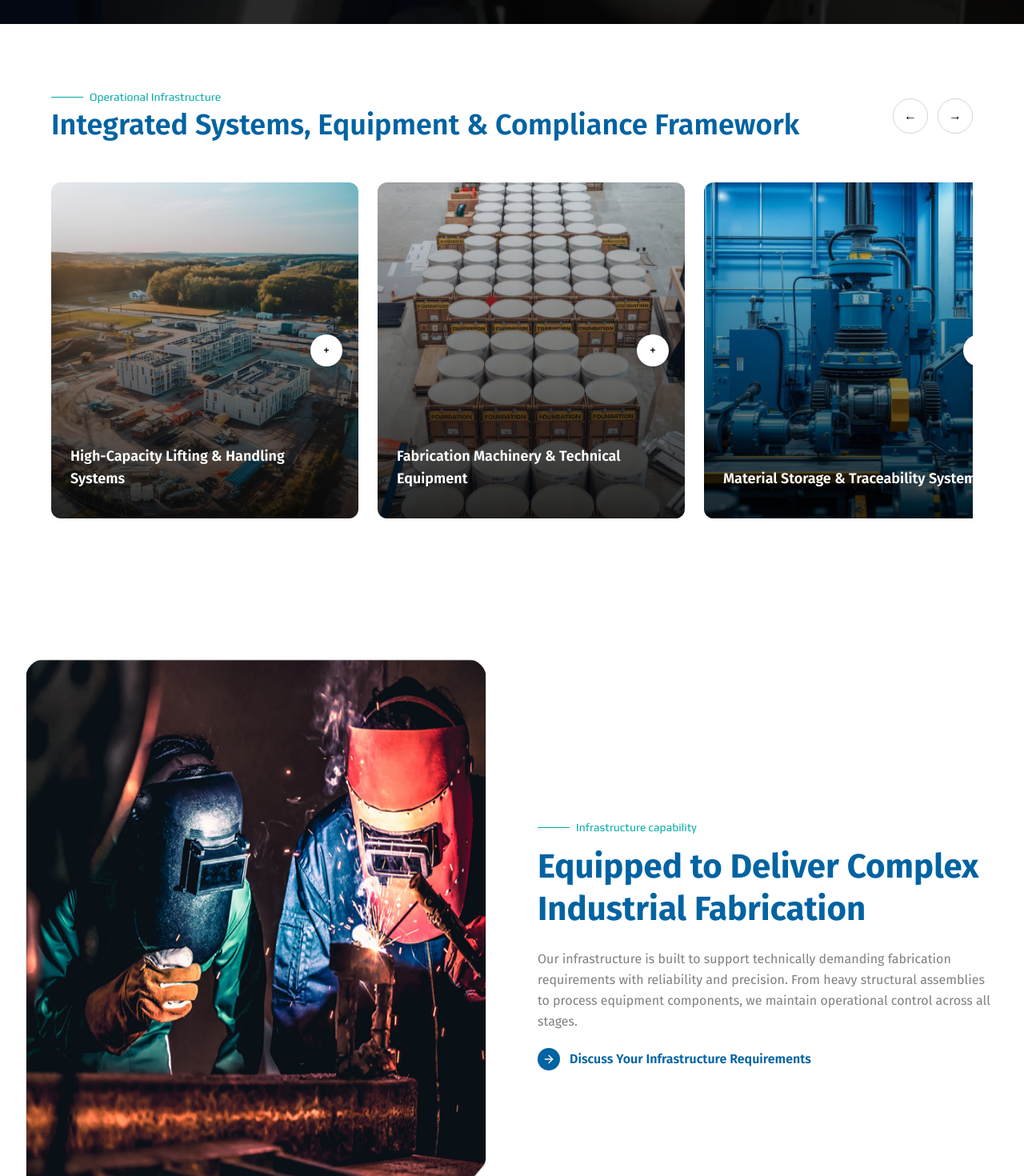
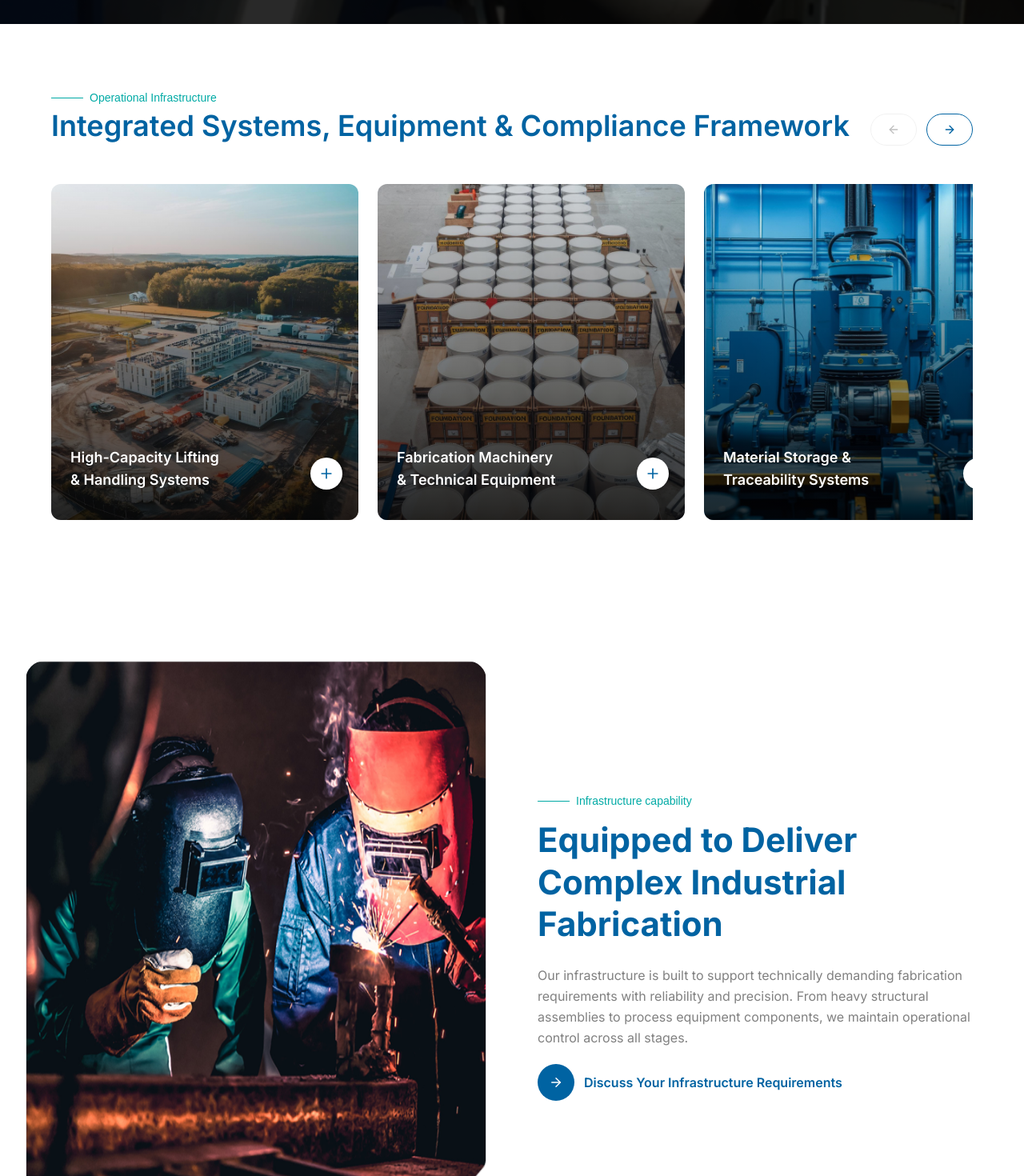
Before and after one commit to akshay-invennico/joule-engineering, a Next.js app: page /infrastructure in a window 1280 px wide. Shown: the part 2540-4010 px from the top of the page at 80% size. Built offline with nearby package versions, Linux system fonts and the light colour scheme.

Commit message:
fix: font family

```diff
--- a/src/app/about/Clients.tsx
+++ b/src/app/about/Clients.tsx
@@ -7,6 +7,8 @@ import simem from '../../../public/icons/simem.svg'
 import godrej from '../../../public/icons/godrej.svg'
 import ITT from '../../../public/icons/ITT.svg'
 import thermax from '../../../public/icons/thermax.svg'
+import Link from 'next/link';
+import routes from '../routes';
 
 const Clients = () => {
   const clientLogos = [
@@ -43,10 +45,10 @@ const Clients = () => {
       </div>
 
       <div className="text-center">
-        <button className="inline-flex items-center gap-2 text-primary font-semibold text-sm hover:gap-3 transition-all">
+        <Link href={routes.clients} className="inline-flex items-center gap-2 text-primary font-semibold text-sm hover:gap-3 transition-all">
           <span>View All Clients</span>
           <ChevronRight size={18} />
-        </button>
+        </Link>
       </div>
     </div>
   )
--- a/src/app/globals.css
+++ b/src/app/globals.css
@@ -1,10 +1,14 @@
-@import url('https://fonts.googleapis.com/css2?family=Fira+Sans:ital,wght@0,100;0,200;0,300;0,400;0,500;0,600;0,700;0,800;0,900;1,100;1,200;1,300;1,400;1,500;1,600;1,700;1,800;1,900&family=Play:wght@400;700&display=swap');
+@import url('https://fonts.googleapis.com/css2?family=Inter:ital,opsz,wght@0,14..32,100..900;1,14..32,100..900&family=Manrope:wght@200..800&family=Roboto:ital,wght@0,100..900;1,100..900&display=swap');
 @import "tailwindcss";
 @config "../../tailwind.config.ts";
 @import 'leaflet/dist/leaflet.css';
 
 body {
-  font-family: "Fira Sans", Arial, Helvetica, sans-serif;
+  font-family: "Inter", sans-serif;
+}
+
+h1 {
+  font-family: "Manrope", sans-serif;
 }
 
 @layer components {
--- a/src/app/infrastructure/Capability.tsx
+++ b/src/app/infrastructure/Capability.tsx
@@ -45,8 +45,8 @@ const Capability = () => {
               href="/capabilities"
               className="group inline-flex items-center gap-3 text-white font-semibold rounded-full transition-all"
             >
-              <span className="bg-primary text-white p-1.5 rounded-full">
-                <ArrowRight size={16} />
+              <span className="bg-primary text-white p-3.5 rounded-full">
+                <ArrowRight size={18} />
               </span>
               <span className="text-base text-primary">Discuss Your Infrastructure Requirements</span>
 
--- a/src/app/infrastructure/Operational.tsx
+++ b/src/app/infrastructure/Operational.tsx
@@ -6,6 +6,7 @@ import operational1 from "../../../public/assets/infrastructure/operational1.jpg
 import operational2 from "../../../public/assets/infrastructure/operational2.jpg";
 import operational3 from "../../../public/assets/infrastructure/operational3.jpg";
 import operational4 from "../../../public/assets/infrastructure/operational4.jpg";
+import { ArrowLeft, ArrowRight, CircleX, Cross, Plus } from "lucide-react";
 
 const data = [
   {
@@ -79,18 +80,20 @@ export default function Operational() {
           </h2>
         </div>
 
-        <div className="flex gap-3">
+        <div className="flex justify-end gap-3 mt-8">
           <button
             onClick={prev}
-            className="w-11 h-11 rounded-full border border-gray-300 bg-white hover:bg-[#0F2B46] hover:text-white transition"
+            disabled={index === 0}
+            className="w-[58px] h-[40px] px-5 py-2 rounded-full border border-[#E4E4E4] flex items-center justify-center text-[#808080] disabled:opacity-50 cursor-pointer"
           >
-            ←
+            <ArrowLeft size={20} />
           </button>
           <button
             onClick={next}
-            className="w-11 h-11 rounded-full border border-gray-300 bg-white hover:bg-[#0F2B46] hover:text-white transition"
+            disabled={index >= data.length - 1}
+            className="w-[58px] h-[40px] px-5 py-2 rounded-full border border-primary flex items-center justify-center text-primary disabled:opacity-50 cursor-pointer"
           >
-            →
+            <ArrowRight size={20} />
           </button>
         </div>
       </div>
@@ -118,17 +121,19 @@ export default function Operational() {
 
               <div className="absolute inset-0 bg-linear-to-t from-black/80 via-black/40 to-transparent" />
 
-              <button
-                onClick={() => toggleCard(i)}
-                className="absolute right-5 top-1/2 -translate-y-1/2 w-10 h-10 bg-white text-black rounded-full flex items-center justify-center shadow-md z-10 transition hover:scale-110"
-              >
-                {activeCard === i ? "×" : "+"}
-              </button>
+
 
               <div className="absolute bottom-0 p-6 text-white z-10">
-                <h3 className="text-lg font-semibold mb-3 max-w-md">
+                <h3 className="text-lg font-semibold mb-3 max-w-[60%]">
                   {item.title}
                 </h3>
+
+                <button
+                  onClick={() => toggleCard(i)}
+                  className="absolute right-5 top-1/2 -translate-y-1/2 w-10 h-10 bg-white text-black rounded-full flex items-center justify-center shadow-md z-10 transition hover:scale-110 cursor-pointer"
+                >
+                  {activeCard === i ? <CircleX size={20} color="#0063A2" /> : <Plus size={20} color="#0063A2" />}
+                </button>
 
                 <div
                   className={`transition-all duration-500 overflow-hidden ${activeCard === i
--- a/src/components/shared/capabilities/Capabilities.tsx
+++ b/src/components/shared/capabilities/Capabilities.tsx
@@ -10,12 +10,11 @@ import SubHeading from '../subheading/SubHeading';
 
 const Capabilities = () => {
   const capabilities = [
-    { name: 'Process Design', href: '/capabilities/process-design' },
-    { name: 'Fabrication Detailing', href: '/capabilities/fabrication-detailing' },
-    { name: 'Material Compliance', href: '/capabilities/material-compliance' },
-    { name: 'Vessel Engineering', href: '/capabilities/vessel-engineering' },
-    { name: 'Inspection Coordination', href: '/capabilities/inspection-coordination' },
-    { name: 'Quality Documentation', href: '/capabilities/quality-documentation' },
+    { name: 'Chemical Mixing Vessel – 4 KL', href: '/chemical-mixing-vessel-4kl' },
+    { name: 'Storage Vessel', href: '/storage-vessel' },
+    { name: 'Vacuum Vessel', href: '/vacuum-vessel' },
+    { name: 'Industrial Frame Structure', href: '/industrial-frame-structure' },
+    { name: 'Heat Exchanger Shell', href: '/heat-exchanger-shell' },
   ];
 
   return (
--- a/src/components/shared/story/Story.tsx
+++ b/src/components/shared/story/Story.tsx
@@ -12,6 +12,7 @@ import ITT from '../../../../public/icons/ITT.svg'
 import thermax from '../../../../public/icons/thermax.svg'
 import SubHeading from '../subheading/SubHeading';
 import Link from 'next/link';
+import routes from '@/app/routes';
 
 const Story = () => {
   const clientLogos = [
@@ -136,10 +137,10 @@ const Story = () => {
           </div>
 
           <div className="text-center">
-            <button className="inline-flex items-center gap-2 text-primary font-semibold text-sm hover:gap-3 transition-all">
+            <Link href={routes.clients} className="inline-flex items-center gap-2 text-primary font-semibold text-sm hover:gap-3 transition-all">
               <span>View All Clients</span>
               <ChevronRight size={18} />
-            </button>
+            </Link>
           </div>
         </div>
       </div>
```
